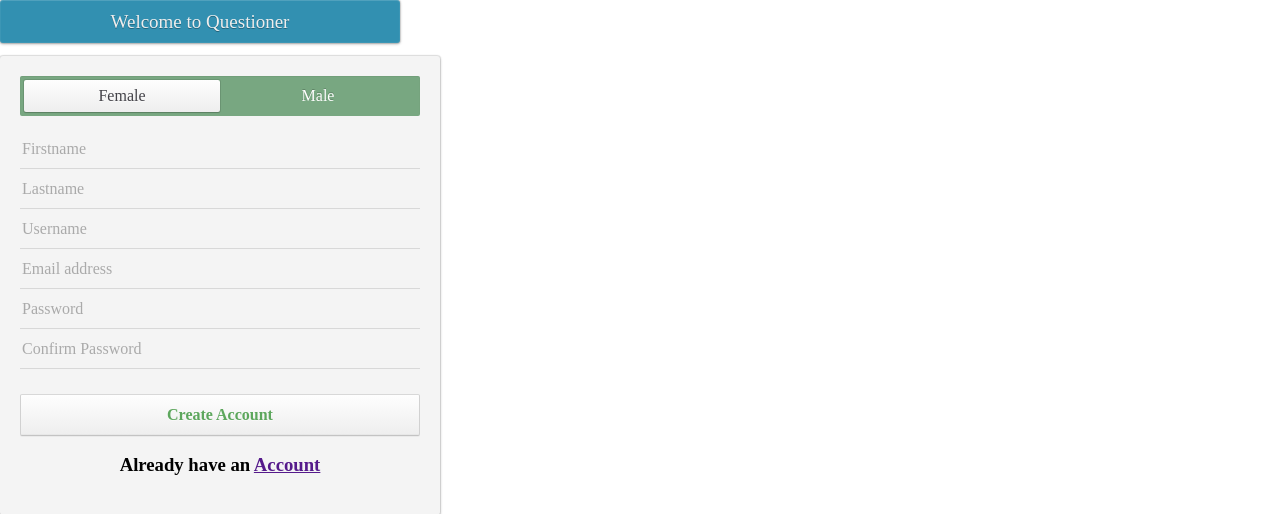
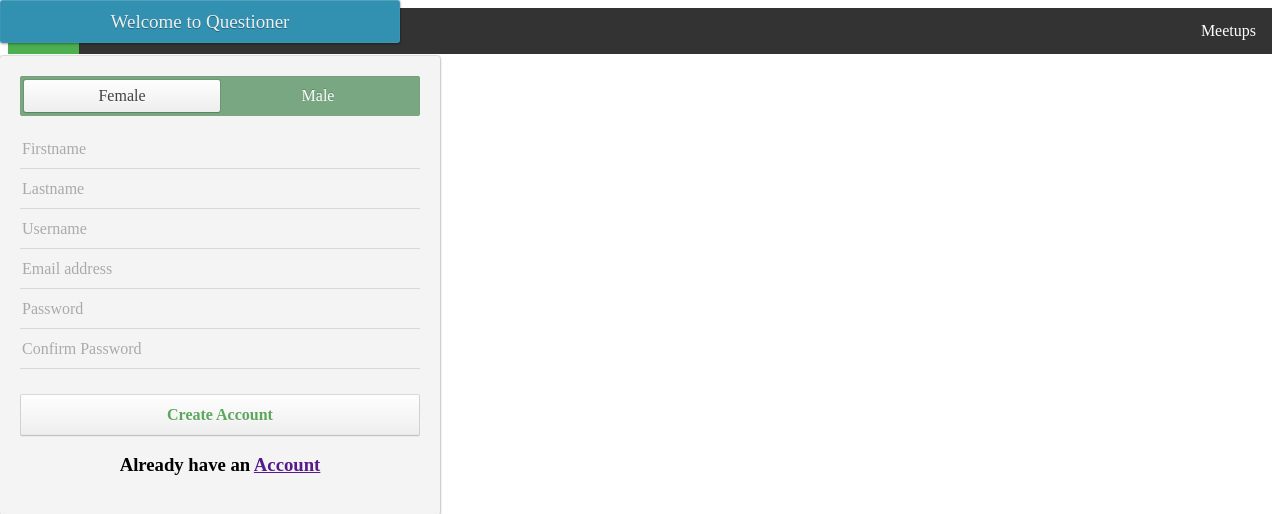
Before and after one commit to kosgeibenedict/Questioner, a Flask app: page / in a window 1280 px wide. Shown: the top 514 px of the page. Run offline with Flask 2, Linux system fonts and the light colour scheme.

Commit message:
Added navbar scripts

```diff
--- a/templates/main.html
+++ b/templates/main.html
@@ -11,6 +11,14 @@
         <link rel= "stylesheet" type= "text/css" href= "{{ url_for('static',filename='assets/css/style.css') }}">
     </head>
     <body>
+        <div class="navbar">
+<ul>
+  <li><a class="active" href="#home">Home</a></li>
+  <li><a href="#news">Register</a></li>
+  <li><a href="#contact">Login</a></li>
+  <li style="float:right"><a  href="#about">Meetups</a></li>
+</ul>
+</div>
        {% block body %}
 
         {% endblock body %}
```
